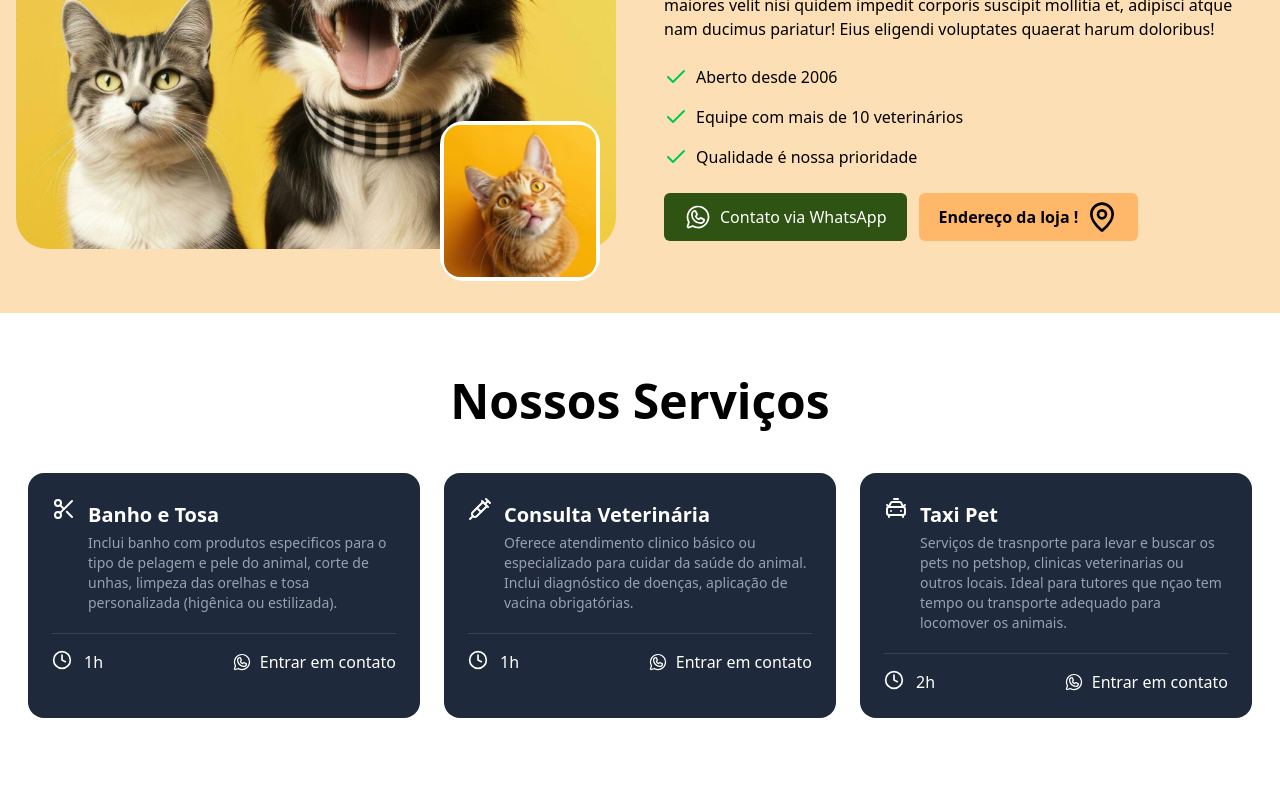
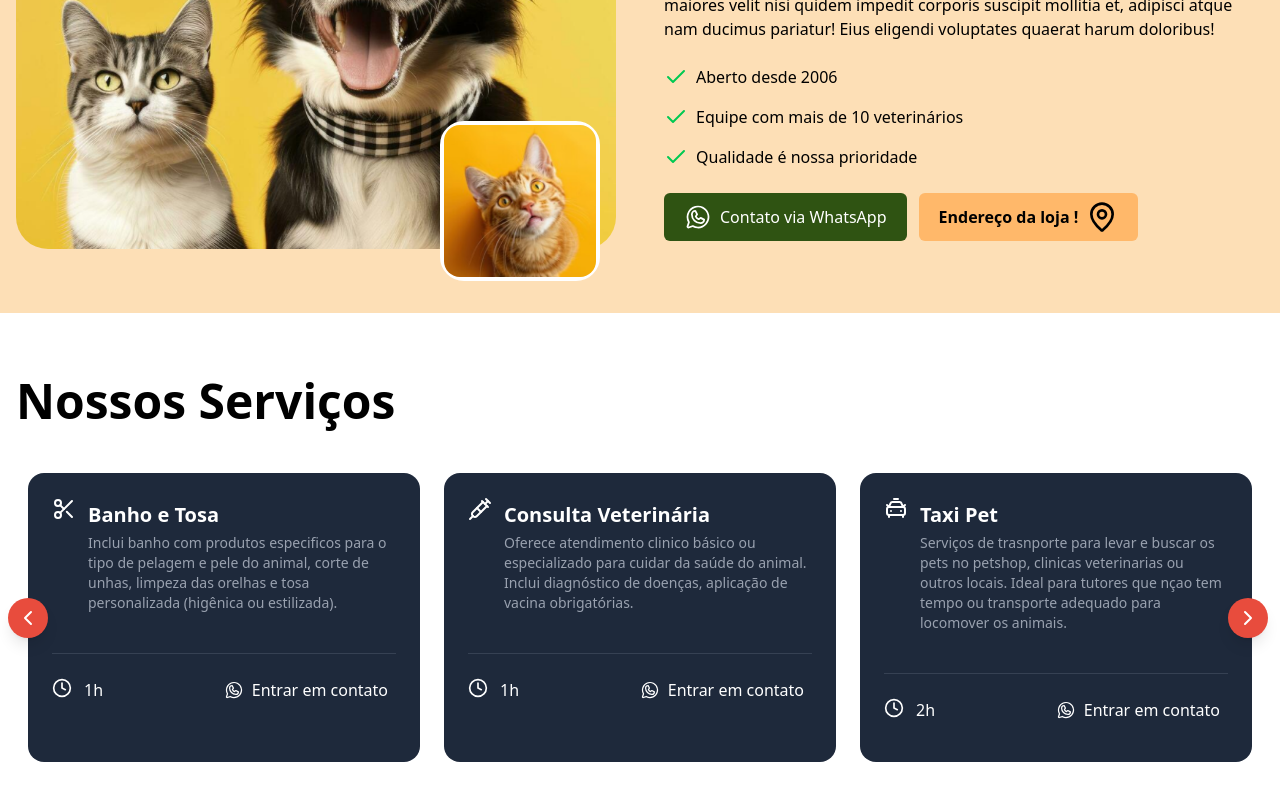
Before and after one commit to AndrePacolla/-LANDING-PET-Next-JS-, a Next.js app: page / in a window 1280 px wide. Shown: the part 762-1562 px from the top of the page. Built offline with nearby package versions, Linux system fonts and the light colour scheme.

Commit message:
create function prev e next carousel

```diff
--- a/src/app/_components/services.tsx
+++ b/src/app/_components/services.tsx
@@ -53,16 +53,25 @@ export const Services = () => {
     }
   })
 
+  const scrollPrev = () => {
+    emplaApi?.scrollPrev();
+  };
+
+  const scrollNext = () => {
+    emplaApi?.scrollNext()
+  };
+
     return(
         <section className="text-black py-16">
             <div className="container mx-auto px-4">
-                <h2 className="text-4xl text-center font-bold md:text-5xl mb-12 ">Nossos Serviços</h2>
+                <h2 className="text-4xl font-bold md:text-5xl mb-12 ">Nossos Serviços</h2>
             <div className="relative">
               <div className="overflow-hidden" ref={emblaRef}>
+
                 <div className="flex">
                   {services.map((item, index) => (
                     <div key={index} className="  flex-[0_0_100%] min-w-0 md:flex-[0_0_calc(100%/3)] px-3">
-                      <article className="bg-[#1e293b] text-white rounded-2xl p-6  h-full flex flex-col">
+                      <article className="bg-[#1e293b] text-white rounded-2xl p-6 space-y-3 h-full flex flex-col">
                          <div className="flex items-start justify-between">
                           <div className="flex gap-3 mb-5">
                             <span className="text-3xl">{item.icon}</span>
@@ -72,33 +81,44 @@ export const Services = () => {
                             </div>
                          </div>
                         </div>
-                        <div className="border-t border-gray-700 flex items-center justify-between">
-                          <div className="flex mt-4 gap-3">
+                        <div className="border-t border-gray-700 flex items-center justify-between my-2 pt-4">
+                          <div className="flex gap-3">
                             <Clock className="w-5 h-5"/>
                             <span>{item.duration}</span>
                           </div>
 
-                          <a className="flex items-center justify-center  pt-4 gap-2"
+                          <a className="flex items-center justify-center gap-2 rounded-lg p-2 hover:bg-red-500 hover:text-black  duration-300"
                           href="#">
-                            <WhatsappLogo className="w-5 h-5"/>
-                           <span>Entrar em contato</span>
-
+                           <WhatsappLogo className="w-5 h-5"/>
+                           <span className=" hover:text-black">Entrar em contato</span>
                           </a>
 
                         </div>
-
                       </article>
-
                     </div>
-
                   ))}
-
-
                 </div>
               </div>
 
+              <button
+                className="w-10 h-10  bg-[#e84c3d] flex items-center justify-center rounded-full shadow-lg absolute left-3 -translate-y-1/2 -translate-x-1/2
+                top-1/2 z-10"
+                onClick={scrollPrev}
+                >
+                <ChevronLeft className="w-6 h-6 text-white"
+               />
+              </button>
+
+              <button
+                className="w-10 h-10  bg-[#e84c3d] flex items-center justify-center rounded-full shadow-lg absolute -right-6 -translate-y-1/2 -translate-x-1/2
+                top-1/2 z-10"
+                onClick={scrollNext}
+                >
+                <ChevronRight className="w-6 h-6 text-white"
+               />
+              </button>
+
             </div>
-
             </div>
         </section>
     )
```
